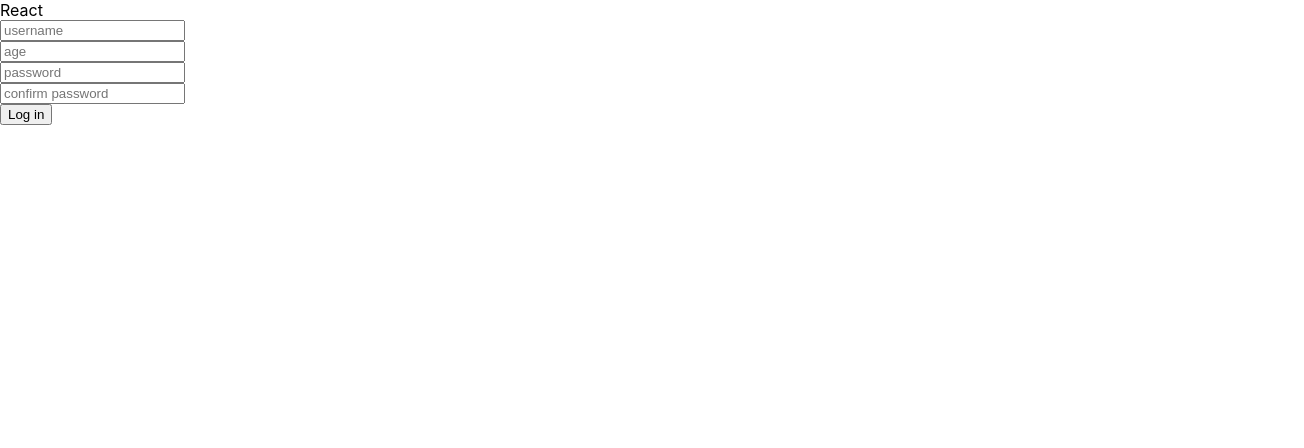
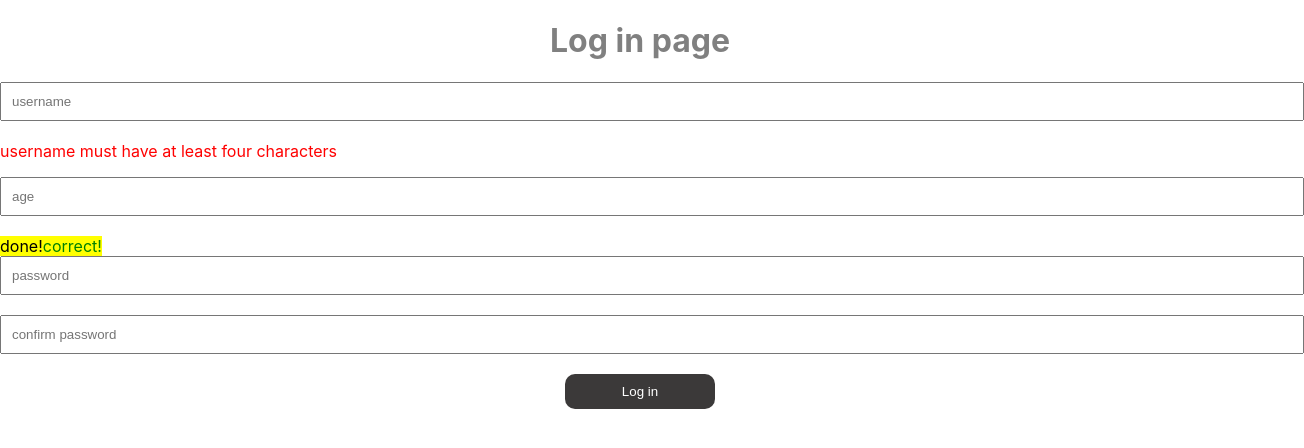
Before and after one commit to MissGhasempour/login-project, a React (Create React App) app: page / in a window 1280 px wide. Shown: the top 448 px of the page, 1304 px wide, since content can reach past the window. Built offline with nearby package versions, Linux system fonts and the light colour scheme; the HTML template or start-up script is replaced by a standard one.

Commit message:
username & age conditions wrote.

```diff
--- a/public/index.html
+++ b/public/index.html
@@ -2,17 +2,17 @@
 <html lang="en">
   <head>
     <meta charset="utf-8" />
-    <link rel="icon" href="%PUBLIC_URL%/favicon.ico" />
+    <!-- <link rel="icon" href="%PUBLIC_URL%/favicon.ico" /> -->
     <meta name="viewport" content="width=device-width, initial-scale=1" />
     <meta name="theme-color" content="#000000" />
     <meta
       name="description"
       content="Web site created using create-react-app"
     />
-    <link rel="apple-touch-icon" href="%PUBLIC_URL%/logo192.png" />
+    <!-- <link rel="apple-touch-icon" href="%PUBLIC_URL%/logo192.png" />
 
     <link rel="manifest" href="%PUBLIC_URL%/manifest.json" />
-
+     -->
 
     <title>React App</title>
   </head>
--- a/src/App.css
+++ b/src/App.css
@@ -1,3 +1,15 @@
 input{
   display: block;
+  margin-bottom: 20px;
+  padding: 10px;
+  width: 100vw;
 }
+.submit{
+  background-color: rgb(59, 57, 57);
+  color: white;
+  width: 150px;
+  margin: 15px auto;
+  border: none;
+  border-radius: 10px;
+  cursor: pointer;
+}
--- a/src/App.js
+++ b/src/App.js
@@ -4,7 +4,7 @@ import Login from './Login';
 function App() {
   return (
     <div className="App">
-      React
+      <h1 style={{textAlign:"center", color:"grey"}}>Log in page</h1>
       <Login />
     </div>
   );
--- a/src/Login.js
+++ b/src/Login.js
@@ -1,14 +1,27 @@
-
+import { useState } from "react";
 const Login = () => {
 
+  const [username, setUsername] = useState("");
+  const [age, setAge] = useState();
+  const handleUsername = (e) => {
+    // console.log(document)
+    setUsername(e.target.value);
+    // return value.length < 4 ? <p style={{color:'red'}}>username must have at least four characters</p> : <mark>done!</mark>
+  }
+  const handleAge = (e) => {
+    setAge(e.target.value)
+  }
   return (
     <>
       <form>
-        <input type="text" placeholder="username" />
-        <input type="number" placeholder="age"/>
+        <input type="text" placeholder="username" onChange={handleUsername} id="username" />
+        {username.length < 4 ? <p style={{color:'red'}}>username must have at least four characters</p> : <mark>done!</mark>}
+        <input type="number" placeholder="age" onChange={handleAge} />
+        {age < 12 ? <p>you must at least have 12 years old</p> : <mark>done!</mark>}
+        {age > 100 ? <p>please enter correct age!</p> : <mark style={{color:'green'}}>correct!</mark>}
         <input type="password" placeholder="password" />
         <input type="password" placeholder="confirm password" />
-        <input type="submit" value='Log in'/>
+        <input type="submit" value='Log in' className="submit"/>
       </form>
 
     </>
```
